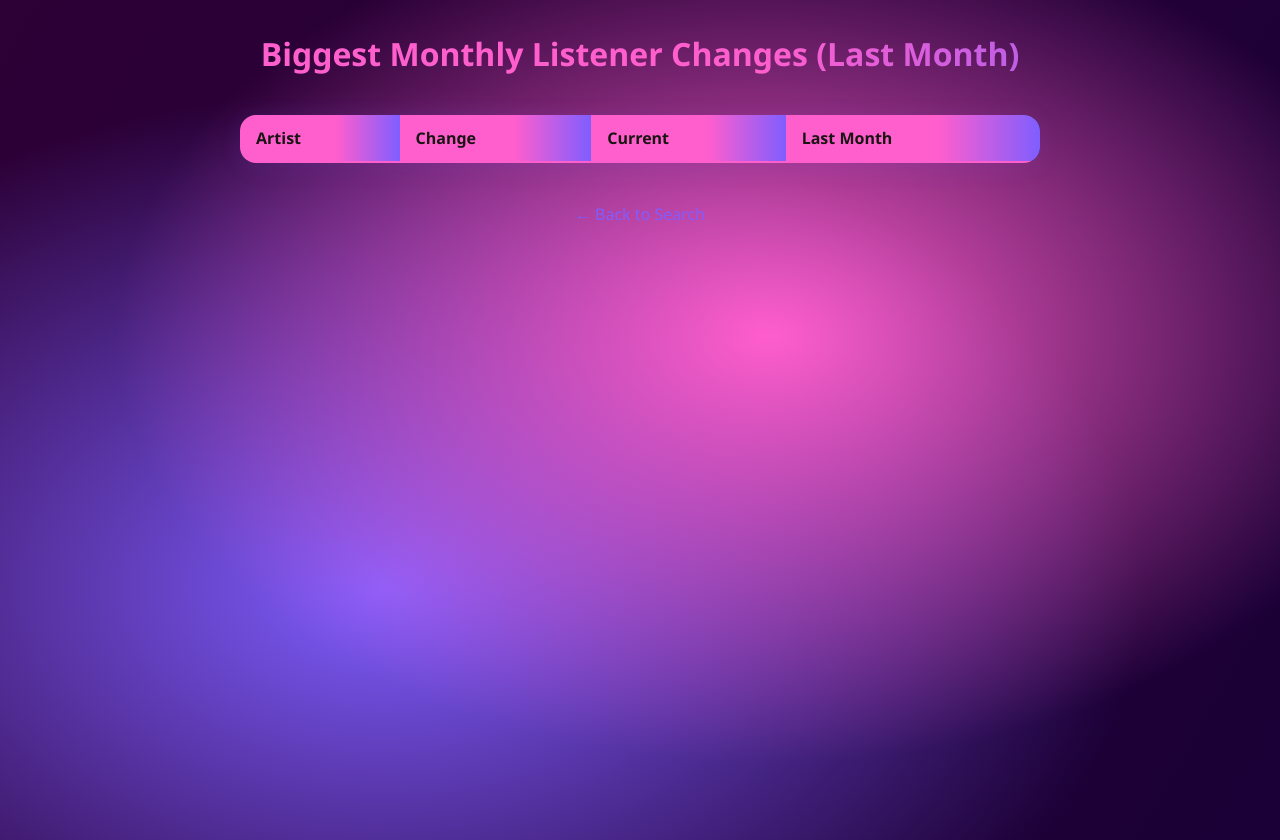
After one commit to jason-donner/spotify-monthly-listener-extract, a Flask app: page /leaderboard in a window 1280 px wide. The commit adds this page. Run offline with Flask 3, Linux system fonts and the light colour scheme; lists and menus that the app fills with data are empty.

Commit message:
Add leaderboard feature to display biggest monthly listener changes

```diff
--- a/app/spotify-listener-tracker/app.py
+++ b/app/spotify-listener-tracker/app.py
@@ -122,5 +122,50 @@ def datetimeformat(value):
             return value  # fallback: return as-is
     return dt.strftime("%m-%d-%Y")
 
+@app.route("/leaderboard")
+def leaderboard():
+    import json
+    from collections import defaultdict
+    from datetime import datetime, timedelta
+
+    artists = load_data()
+    # Group data by artist
+    artist_history = defaultdict(list)
+    for entry in artists:
+        artist_history[entry["artist_name"]].append(entry)
+
+    leaderboard = []
+    for artist, records in artist_history.items():
+        # Sort records by date descending
+        records.sort(key=lambda x: x["date"], reverse=True)
+        if len(records) < 2:
+            continue
+        # Get the most recent and the previous month's record
+        latest = records[0]
+        # Find the record closest to 30 days before latest
+        latest_date = datetime.strptime(latest["date"], "%Y-%m-%d")
+        prev = None
+        for r in records[1:]:
+            r_date = datetime.strptime(r["date"], "%Y-%m-%d")
+            if (latest_date - r_date).days >= 28:
+                prev = r
+                break
+        if prev:
+            change = latest["monthly_listeners"] - prev["monthly_listeners"]
+            leaderboard.append({
+                "artist_name": artist,
+                "latest": latest["monthly_listeners"],
+                "prev": prev["monthly_listeners"],
+                "change": change,
+                "url": latest.get("url", "#")
+            })
+
+    # Sort by biggest change (absolute value, descending)
+    leaderboard.sort(key=lambda x: abs(x["change"]), reverse=True)
+    # Top 20
+    leaderboard = leaderboard[:20]
+
+    return render_template("leaderboard.html", leaderboard=leaderboard)
+
 if __name__ == "__main__":
     app.run(debug=True)
--- /dev/null
+++ b/app/spotify-listener-tracker/templates/leaderboard.html
@@ -0,0 +1,72 @@
+<!doctype html>
+<html>
+<head>
+    <title>Spotify Monthly Listener Tracker Leaderboard</title>
+    <meta name="viewport" content="width=device-width, initial-scale=1">
+    <style>
+        body {
+            min-height: 100vh;
+            background: radial-gradient(ellipse at 60% 40%, #ff5ecd 0%, transparent 60%), radial-gradient(ellipse at 30% 70%, #7f5eff 0%, transparent 60%), linear-gradient(120deg, #2d0036 0%, #1a0036 100%);
+            color: #fff;
+            font-family: 'Segoe UI', Arial, sans-serif;
+        }
+        h1 {
+            text-align: center;
+            margin-top: 32px;
+            background: linear-gradient(90deg, #ff5ecd 60%, #7f5eff 100%);
+            -webkit-background-clip: text;
+            -webkit-text-fill-color: transparent;
+        }
+        table {
+            width: 90%;
+            max-width: 800px;
+            margin: 40px auto;
+            border-radius: 16px;
+            overflow: hidden;
+            background: #232323cc;
+            box-shadow: 0 4px 24px rgba(127,94,255,0.10);
+            border-collapse: separate;
+            border-spacing: 0;
+        }
+        th, td {
+            padding: 12px 16px;
+            text-align: left;
+        }
+        th {
+            background: linear-gradient(90deg, #ff5ecd 60%, #7f5eff 100%);
+            color: #191414;
+            font-weight: bold;
+            border-bottom: 2px solid #ff5ecd;
+        }
+        tr:nth-child(even) { background: #202020cc; }
+        tr:nth-child(odd) { background: #232323cc; }
+        tr:hover { background: #282828cc; }
+        .pos { color: #1db954; font-weight: bold; }
+        .neg { color: #ff5e5e; font-weight: bold; }
+        a { color: #ff5ecd; text-decoration: none; }
+        a:hover { text-decoration: underline; }
+    </style>
+</head>
+<body>
+    <h1>Biggest Monthly Listener Changes (Last Month)</h1>
+    <table>
+        <tr>
+            <th>Artist</th>
+            <th>Change</th>
+            <th>Current</th>
+            <th>Last Month</th>
+        </tr>
+        {% for row in leaderboard %}
+        <tr>
+            <td><a href="{{ row.url }}" target="_blank">{{ row.artist_name }}</a></td>
+            <td class="{{ 'pos' if row.change > 0 else 'neg' }}">{{ "+" if row.change > 0 else "" }}{{ "{:,}".format(row.change) }}</td>
+            <td>{{ "{:,}".format(row.latest) }}</td>
+            <td>{{ "{:,}".format(row.prev) }}</td>
+        </tr>
+        {% endfor %}
+    </table>
+    <div style="text-align:center;margin-top:32px;">
+        <a href="/" style="color:#7f5eff;">&#8592; Back to Search</a>
+    </div>
+</body>
+</html>
```
Also changed, not shown: app/spotify-listener-tracker/templates/index.html (+24 -3 lines).
